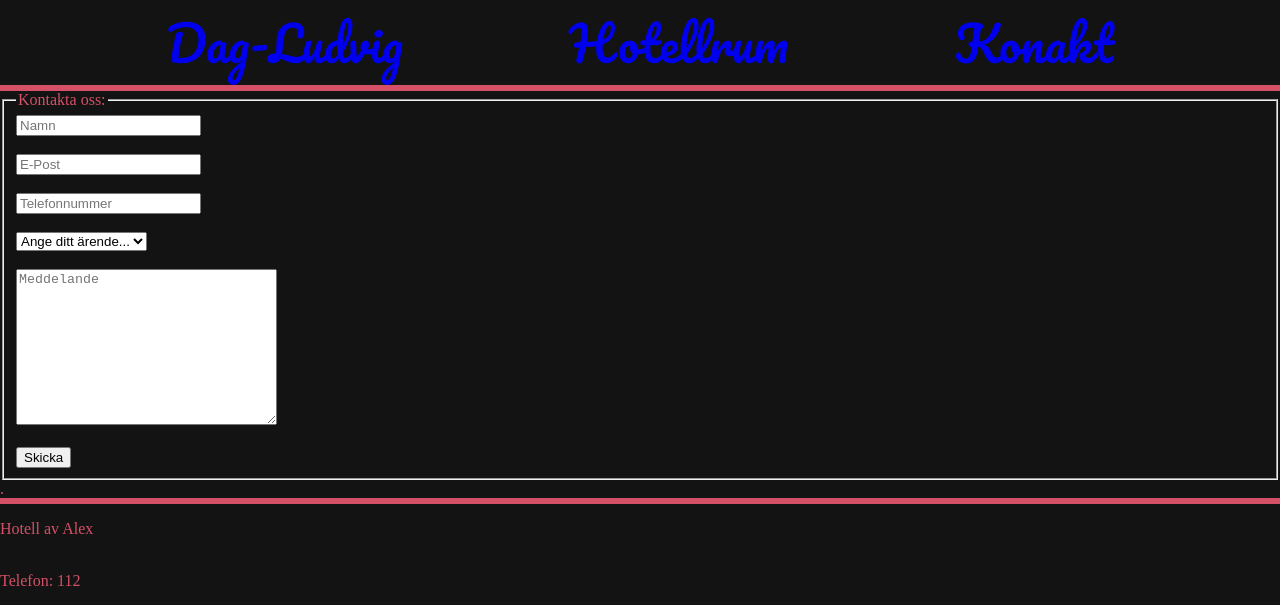
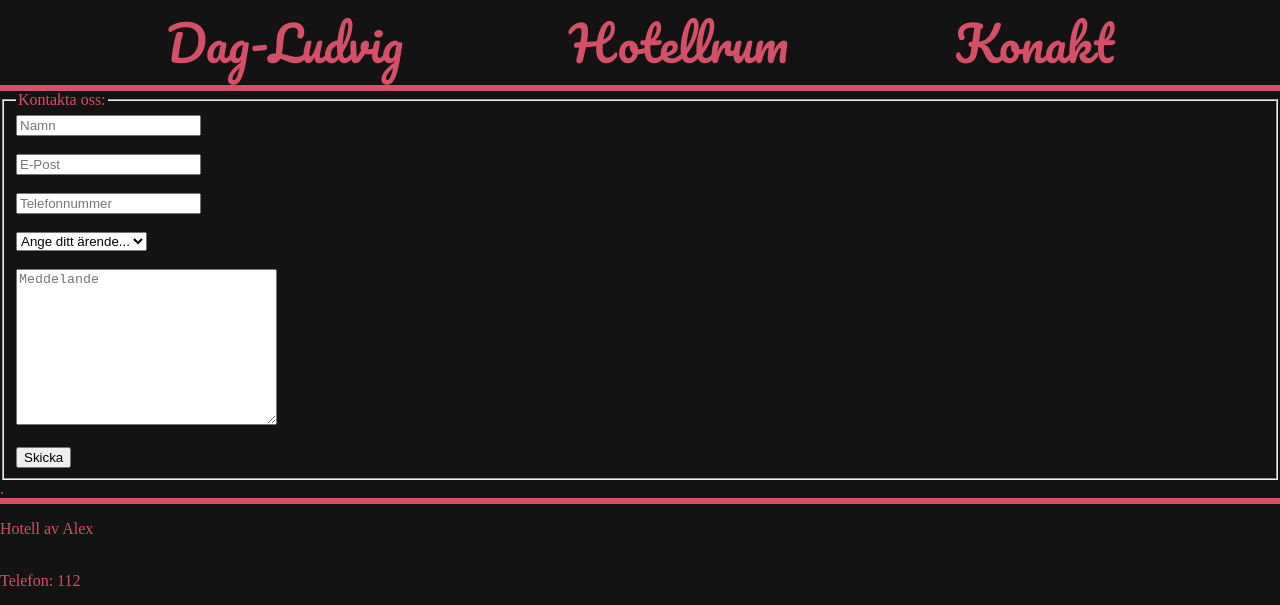
Before and after one commit to valle1336/Hotell, a plain HTML site: page Kontakt.html in a window 1280 px wide. Drawn offline with Linux system fonts and the light colour scheme.

Commit message:
Ändrad färg på a element

```diff
--- a/style-start.css
+++ b/style-start.css
@@ -18,6 +18,7 @@ body {
 
 a {
     font-size: 3em;
+    color: #d45066;
 }
 
 .text-bild {
```
